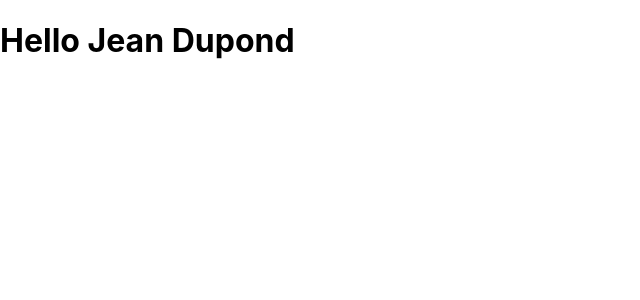
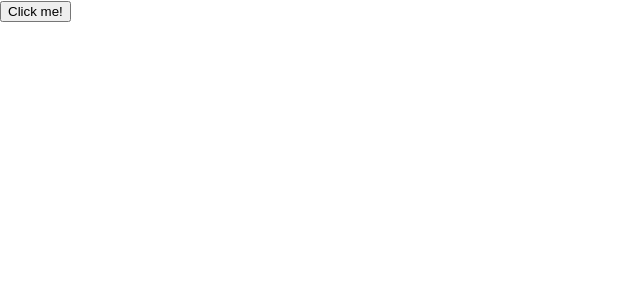
Before and after one commit to valentin-cochin/cda-react-app, a React (Create React App) app: page / in a window 1280 px wide. Shown: the top 300 px of the page, without its empty margins (0-640 px from the left). Built offline with nearby package versions, Linux system fonts and the light colour scheme.

Commit message:
Update App.jsx

```diff
--- a/src/App.jsx
+++ b/src/App.jsx
@@ -1,29 +1,22 @@
 import React from 'react';
-import Hello from './components/Hello';
 
 
 class App extends React.Component {
 
-  state = {
-    user: {
-      firstName: 'Jean',
-      lastName: 'Dupond'
+    handleClick = (message) => {
+      console.log(message);
     }
-  }
+
 
   formatUser = (user) => {
     return user.firstName + " " + user.lastName
   }
 
   render() {
-    const { user } = this.state
     return (
-      <div>
-        <Hello
-          user={user}
-          formatUser={this.formatUser}
-        />
-      </div>
+      <button onClick={() => this.handleClick("CLICK")}>
+        Click me!
+      </button>
     )
   }
 }
```
